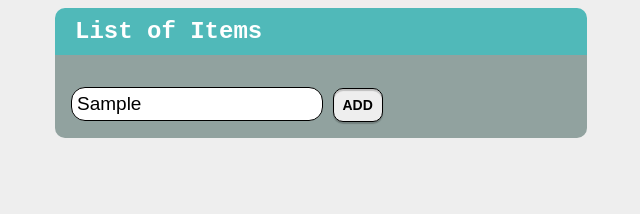
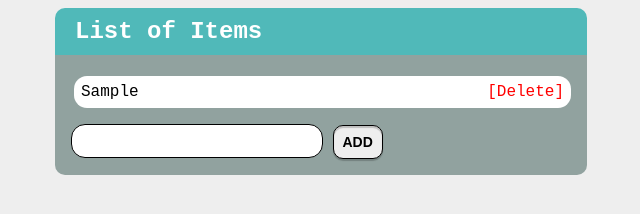
Before and after one commit to kberthold108/JavaScript-Advanced, a website: page DOM Manipulation and Events/Lab/02. Add-Delete/index.html in a window 1280 px wide. Both pictures are taken after typing "Sample" into the empty fields and a click on the button "Add". Shown: the whole page, without its empty margins (319-959 px from the left). Drawn offline with Linux system fonts and the light colour scheme.

Commit message:
finished first three tasks

```diff
--- a/DOM Manipulation and Events/Lab/02. Add-Delete/app.js
+++ b/DOM Manipulation and Events/Lab/02. Add-Delete/app.js
@@ -1,3 +1,23 @@
 function addItem() {
-    //TODO...
+
+    const input = document.getElementById("newItemText");
+    const output = document.getElementById("items");
+
+    const listItem = document.createElement("li");
+    listItem.textContent = input.value;
+
+    const deleteElement = document.createElement("a");
+
+    deleteElement.href = "#";
+    deleteElement.textContent = "[Delete]";
+    listItem.addEventListener("click", deleteListElement);
+
+
+    listItem.appendChild(deleteElement);
+    output.appendChild(listItem);
+    input.value = "";
+
+    function deleteListElement(event) {
+        output.removeChild(event.target.parentNode);
+    }
 }
```
Also changed, not shown: DOM Manipulation and Events/Lab/01. List-Of-Items/app.js (+8 -1 lines), DOM Manipulation and Events/Lab/02. Add-Delete/index.html (+2 -1 lines), DOM Manipulation and Events/Lab/03. Delete-From-Table/app.js (+13 -1 lines).
